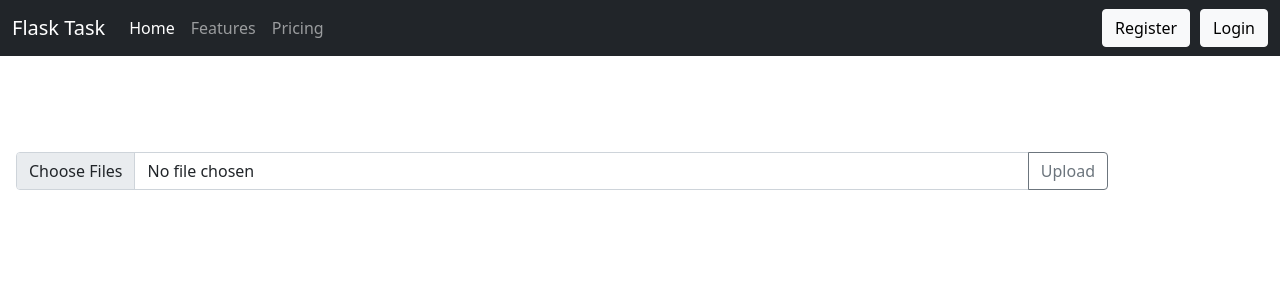
After one commit to jaleyerdelen/Flask-Task, a Flask app: page /upload in a window 1280 px wide. The commit adds this page. Shown: the top 300 px of the page. Run offline with Flask 3, Linux system fonts and the light colour scheme; some libraries are stand-ins or nearby versions.

Commit message:
create upload page

```diff
--- a/applications/__init__.py
+++ b/applications/__init__.py
@@ -10,6 +10,7 @@ from dotenv import load_dotenv
 load_dotenv()
 
 app.config["SQLALCHEMY_DATABASE_URI"] = "sqlite:///applications.db"
+
 secret_key = os.getenv("SECRET_KEY")
 bcrypt = Bcrypt(app)
 db = SQLAlchemy(app)
--- a/applications/models.py
+++ b/applications/models.py
@@ -28,6 +28,6 @@ class User(db.Model, UserMixin):
     def check_password(self, attempted_password):
         return bcrypt.check_password_hash(self.password_hash, attempted_password)
 class Photo(db.Model):
-    id = db.Column(db.Integer(), primary_key=True)
-    img = db.Column(db.Text(), unique=True, nullable=False)
-    name = db.Column(db.Text(), nullable=False)
+    id = db.Column(db.Integer, primary_key=True)
+    filename = db.Column(db.String(50))
+    data = db.Column(db.LargeBinary)
--- a/applications/routes.py
+++ b/applications/routes.py
@@ -1,9 +1,12 @@
-from flask import render_template, redirect, url_for, flash
+from flask import render_template, redirect, url_for, flash, request
 from applications import app
-from applications.models import User
+from applications.models import User, Photo
 from applications.forms import Register_Form, Login_Form
 from applications import db
 from flask_login import login_user, logout_user, login_required
+
+app.config["SQLALCHEMY_TRACK_MODIFICATIONS"] = False
+
 
 @app.route("/")
 @app.route("/home")
@@ -44,6 +47,26 @@ def login_page():
             flash("email and password are not match! Please try again", category="danger")
     return render_template("login.html", form=form)
 
+@app.route("/logout")
+def logout_page():
+    print("logout")
+    logout_user()
+    flash("You have been logged out", category="info")
+    return redirect(url_for("home_page"))
+
+@app.route("/upload", methods=["GET", "POST"])
+def upload_page():
+    if request.method == "POST":
+        file = request.files["file"]
+        print(file)
+        upload = Photo(filename = file.filename, data = file.read())
+        print(upload)
+        db.session.add(upload)
+        db.session.commit()
+        return f"Uploaded: {file.filename}"
+    return render_template("includes/upload.html")
+
+
 @app.route("/discoverphotos")
 def discover_photos():
     return render_template("includes/discover_photos.html")
@@ -51,10 +74,3 @@ def discover_photos():
 @app.route("/userphotos")
 def user_photos():
     return render_template("includes/user_photos.html")
-
-@app.route("/logout")
-def logout_page():
-    print("logout")
-    logout_user()
-    flash("You have been logged out", category="info")
-    return redirect(url_for("home_page"))
--- a/applications/templates/base.html
+++ b/applications/templates/base.html
@@ -60,7 +60,7 @@
   {% if messages %}
     {% for category, message in messages %}
       <div class="alert alert-{{category}}">
-        <button type="button" class="m1-2 mb-1 close" data-dismiss="alert" aria-label="Close">
+        <button onClick=delete_flash(this) type="button" class="m1-2 mb-1 close" data-dismiss="alert" aria-label="close">
           <span aria-hidden="true">&times;</span>
         </button>
         {{ message }}
@@ -87,5 +87,11 @@
       integrity="sha384-9/reFTGAW83EW2RDu2S0VKaIzap3H66lZH81PoYlFhbGU+6BZp6G7niu735Sk7lN"
       crossorigin="anonymous"
     ></script>
+    <script src="https://ajax.googleapis.com/ajax/libs/jquery/3.1.0/jquery.min.js"></script>
+<script>
+    function delete_flash(flash){
+        $(flash).parent().remove()
+    }
+</script>
   </body>
 </html>
--- /dev/null
+++ b/applications/templates/includes/upload.html
@@ -0,0 +1,10 @@
+{% extends "base.html" %}
+{% block title %} Upload Page {% endblock %}
+{% block content %}
+<form method="POST" actions="http://127.0.0.1:5000/upload" enctype="multipart/form-data" class="row g-3 container mt-5">
+<div class="input-group container mt-5">
+  <input type="file" name="file" multiple="true" autocomplete="off" required class="form-control" id="inputGroupFile04" aria-describedby="inputGroupFileAddon04" aria-label="Upload">
+  <button class="btn btn-outline-secondary" value="submit" type="submit" id="inputGroupFileAddon04">Upload</button>
+</div>
+</form>
+{% endblock %}
```
